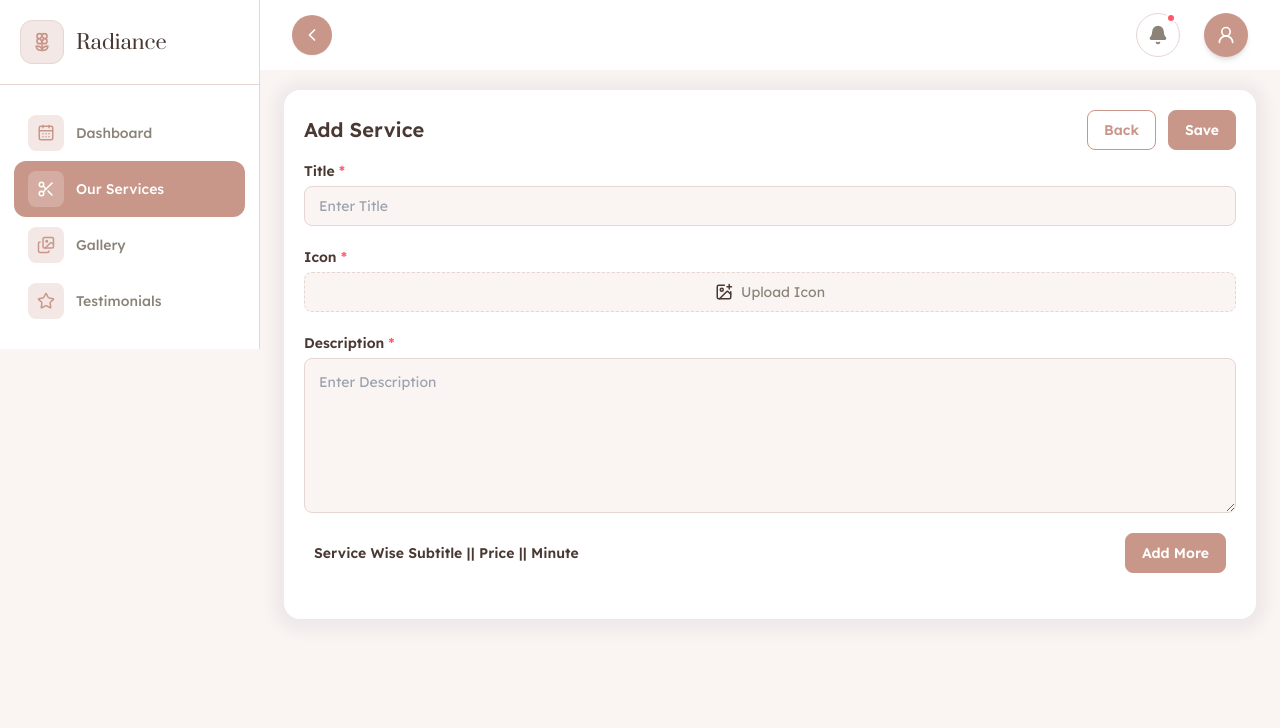
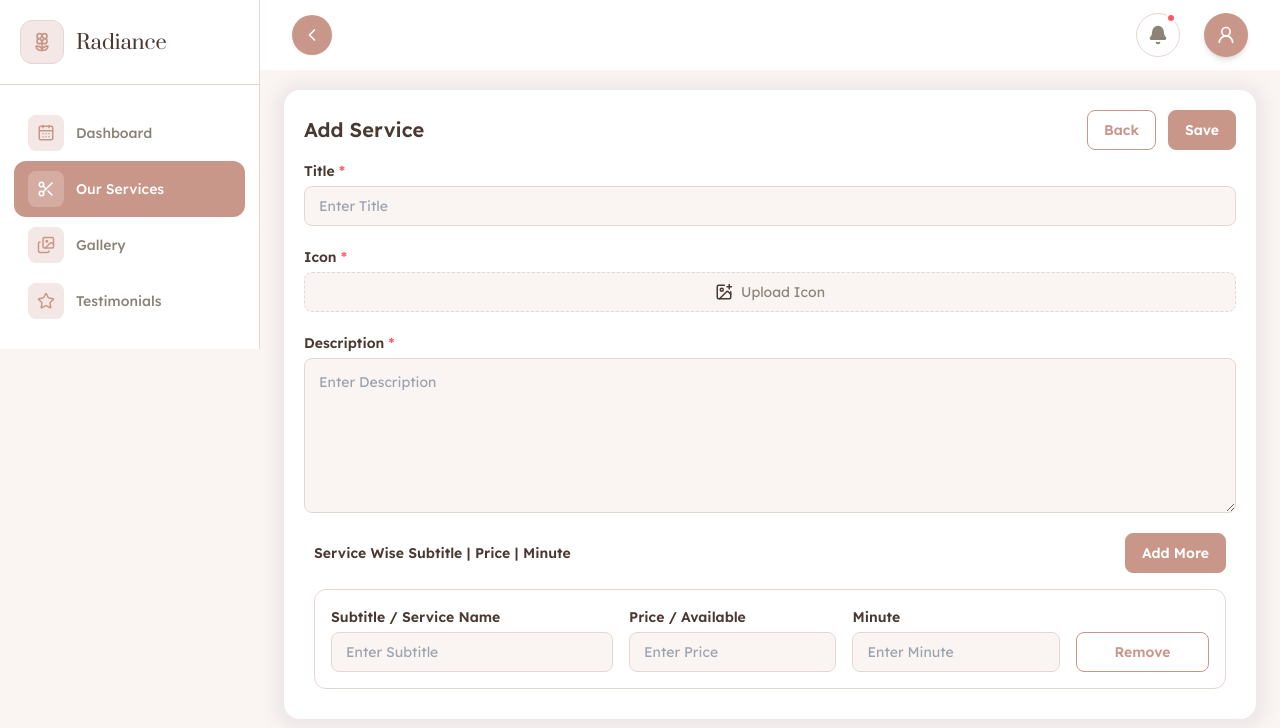
Before and after one commit to dhruviscalelot/radiance_beautyparlour_admin, a React (Vite) app: page /our-services/create in a window 1280 px wide. Shown: the top 728 px of the page. Built offline with nearby package versions, Linux system fonts and the light colour scheme; sample sign-in values are in the browser's storage.

Commit message:
services in addeditservices in dervices details ui implement and table in service details for ui set

```diff
--- a/src/pages/OurServices/AddEditOurServices.jsx
+++ b/src/pages/OurServices/AddEditOurServices.jsx
@@ -31,12 +31,22 @@ const AddEditOurServices = () => {
         image: serviceData?.icon || "",
         title: serviceData?.title || "",
         description: serviceData?.description || "",
+        serviceDetails: serviceData?.serviceDetails || [
+            { subtitle: "", price: "", minute: "" }
+        ],
     }
 
     const HandleValidation = Yup.object().shape({
         image: Yup.mixed().required(ICON_VALIDATION),
         title: Yup.string().required(TITLE_VALIDATION),
         description: Yup.string().required(DESCRIPTION_VALIDATION),
+        serviceDetails: Yup.array().of(
+            Yup.object().shape({
+                subtitle: Yup.string().required("Subtitle is required"),
+                price: Yup.string().required("Price is required"),
+                minute: Yup.string().required("Minute is required"),
+            })
+        )
     })
 
     const handleImageUpload = (e, setFieldValue) => {
@@ -70,7 +80,8 @@ const AddEditOurServices = () => {
                 title: values.title,
                 desc: values.description,
                 image: imageUrl,
-                sortOrder: values.sortOrder
+                sortOrder: values.sortOrder,
+                serviceDetails: values.serviceDetails,
             }
 
             const response = await dispatch(saveService(finalValues))
@@ -203,35 +214,108 @@ const AddEditOurServices = () => {
 
                             {/* Service wise subtitle || price || minute */}
                             <div className="w-full p-1.5 xl:p-2.5 2xl:p-3.5">
+                                <FieldArray name="serviceDetails">
+                                    {({ push, remove }) => (
+                                        <div className="space-y-4">
                                             <div className="flex items-center justify-between mb-4">
                                                 <label className="label mb-0">
-                                        Service Wise Subtitle || Price || Minute
+                                                    Service Wise Subtitle | Price | Minute
                                                 </label>
 
                                                 <button
                                                     type="button"
                                                     className="btn_primary w-auto"
-                                        // onClick={() =>
-                                        //     setFieldValue("carWisePrice", [
-                                        //         ...values.carWisePrice,
-                                        //         {
-                                        //             name: "",
-                                        //             price: "",
-                                        //         },
-                                        //     ])
-                                        // }
+                                                    onClick={() => push({ subtitle: "", price: "", minute: "" })}
                                                 >
                                                     Add More
                                                 </button>
                                             </div>
 
+                                            {values.serviceDetails?.map((item, index) => (
+                                                <div
+                                                    key={index}
+                                                    className="border border-l2 rounded-xl p-4"
+                                                >
+                                                    <div className="flex flex-wrap items-end -mx-2">
+                                                        {/* Subtitle */}
+                                                        <div className="w-full md:w-4/12 px-2">
+                                                            <label className="label">
+                                                                Subtitle / Service Name
+                                                            </label>
 
+                                                            <Field
+                                                                type="text"
+                                                                name={`serviceDetails.${index}.subtitle`}
+                                                                className="input"
+                                                                placeholder="Enter Subtitle"
+                                                            />
 
-                                <FieldArray>
+                                                            <ErrorMessage
+                                                                name={`serviceDetails.${index}.subtitle`}
+                                                                component="span"
+                                                                className="error"
+                                                            />
+                                                        </div>
 
+                                                        {/* Price */}
+                                                        <div className="w-full md:w-3/12 px-2">
+                                                            <label className="label">
+                                                                Price / Available
+                                                            </label>
 
+                                                            <Field
+                                                                type="text"
+                                                                name={`serviceDetails.${index}.price`}
+                                                                className="input"
+                                                                placeholder="Enter Price"
+                                                            />
+
+                                                            <ErrorMessage
+                                                                name={`serviceDetails.${index}.price`}
+                                                                component="span"
+                                                                className="error"
+                                                            />
+                                                        </div>
+
+                                                        {/* Minute */}
+                                                        <div className="w-full md:w-3/12 px-2">
+                                                            <label className="label">
+                                                                Minute
+                                                            </label>
+
+                                                            <Field
+                                                                type="text"
+                                                                name={`serviceDetails.${index}.minute`}
+                                                                className="input"
+                                                                placeholder="Enter Minute"
+                                                            />
+
+                                                            <ErrorMessage
+                                                                name={`serviceDetails.${index}.minute`}
+                                                                component="span"
+                                                                className="error"
+                                                            />
+                                                        </div>
+
+                                                        {/* Remove Button */}
+                                                        <div className="w-full md:w-2/12 px-2">
+                                                            <button
+                                                                type="button"
+                                                                className="btn_secondary w-full"
+                                                                onClick={() => remove(index)}
+                                                                disabled={
+                                                                    values.serviceDetails.length === 1
+                                                                }
+                                                            >
+                                                                Remove
+                                                            </button>
+                                                        </div>
+                                                    </div>
+                                                </div>
+                                            ))}
+                                        </div>
+                                    )}
                                 </FieldArray>
-
                             </div>
                         </Form>
                     }
--- a/src/pages/OurServices/OurServices.jsx
+++ b/src/pages/OurServices/OurServices.jsx
@@ -38,17 +38,17 @@ const OurServices = () => {
               key={index}
               className="flex items-center justify-between gap-3 min-w-[180px]"
             >
-              <span className="font-medium capitalize text-g1">
+              <span className="font-medium capitalize text-g1 w-[160px] text-left truncate">
                 {service?.subtitle}
               </span>
 
-              <span className="text-primary font-semibold">
+              <span className="text-primary font-semibold flex-1 text-center">
                 {service?.price === "Available"
                   ? "Available"
                   : `₹${service?.price}`}
               </span>
 
-              <span className="font-medium capitalize text-g1">
+              <span className="font-medium capitalize text-g1 w-[90px] text-right">
                 {service?.minute}
               </span>
             </div>
```
Lines whose indentation alone changed are shown as unchanged.
